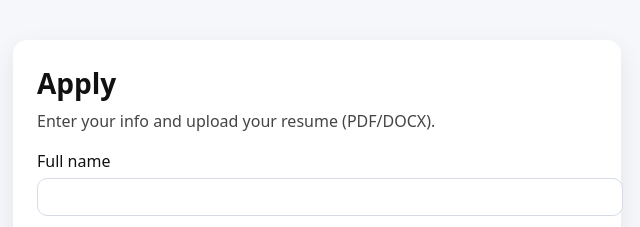
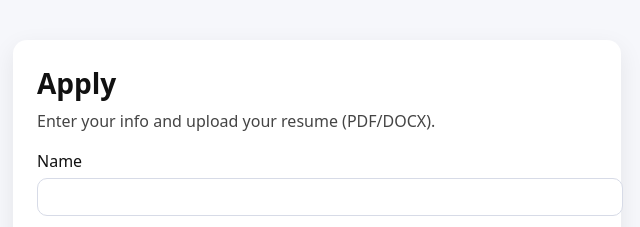
Before and after one commit to NPC-Beach-711/Jobs_3.0, a plain HTML site: page index.html in a window 1280 px wide. Shown: the top 227 px of the page, 323-963 px from the left. Drawn offline with Linux system fonts and the light colour scheme.

Commit message:
Change label and input name for full name field

```diff
--- a/index.html
+++ b/index.html
@@ -13,8 +13,8 @@
 
     <form id="appForm">
       <label>
-        Full name
-        <input name="fullName" required autocomplete="name" />
+        Name
+        <input name="Name" required autocomplete="name" />
       </label>
 
       <label>
```
